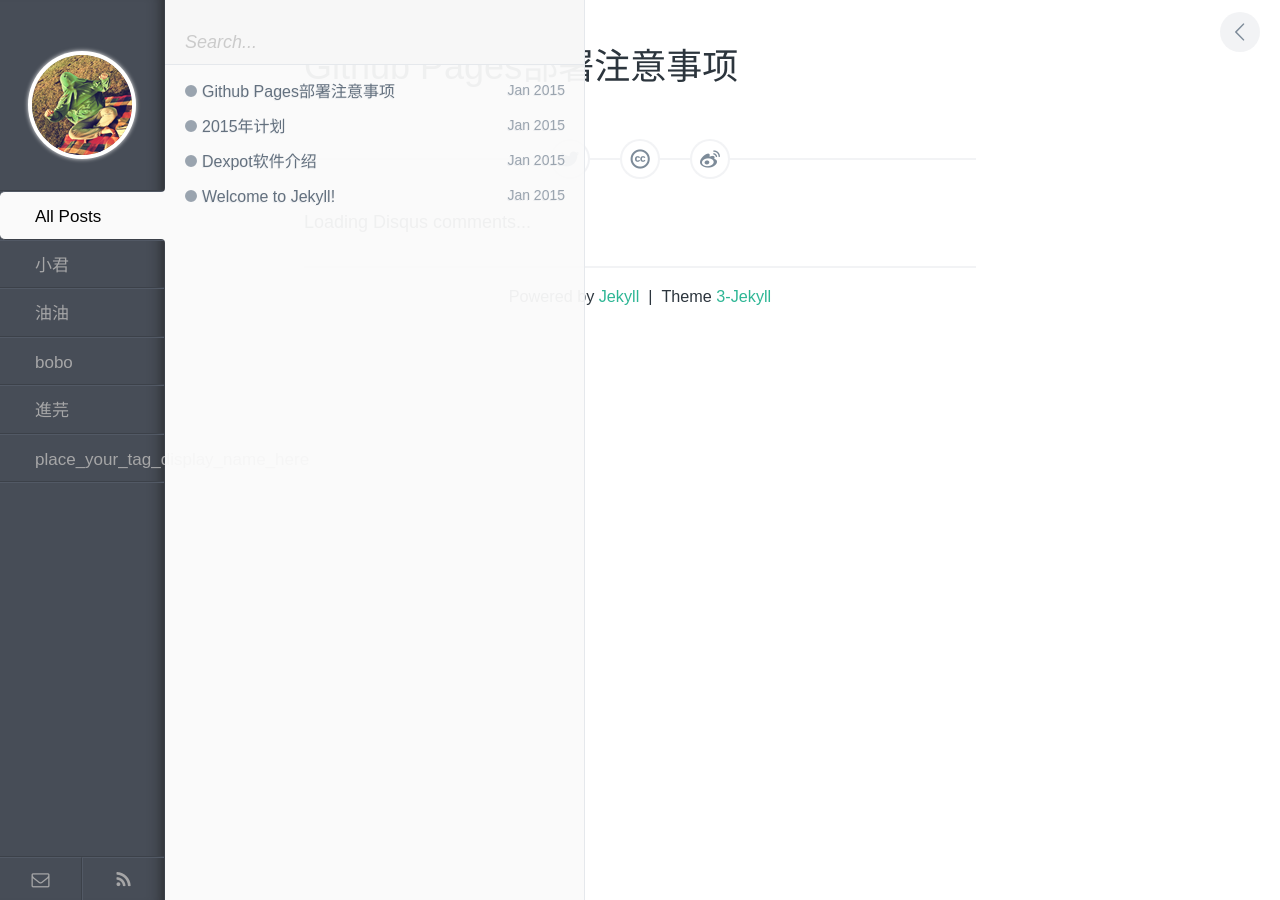
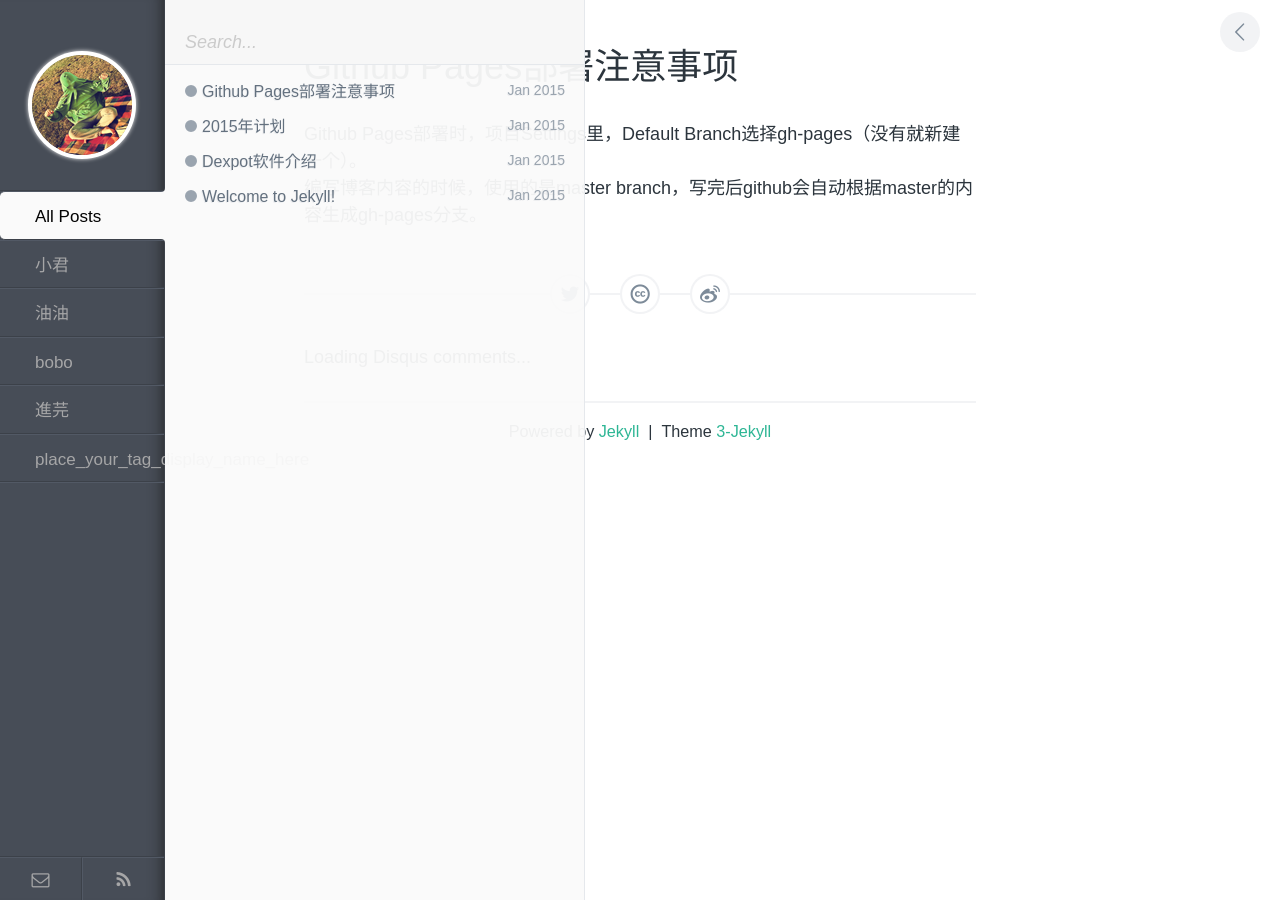
Before and after one commit to xjya/xjya.github.io, a Jekyll site: the page built from _posts/2015-01-06-github-pages-notes.markdown, in a window 1280 px wide. Built offline with Jekyll 4.4.1, drawn with Linux system fonts in a browser that asks for light colours; comment, search, counter and statistics services are not loaded.

Commit message:
2015年1月6日11:21:54

```diff
--- a/_posts/2015-01-06-github-pages-notes.markdown
+++ b/_posts/2015-01-06-github-pages-notes.markdown
@@ -5,3 +5,6 @@ date: 2015-01-06 11:06
 categories: 進芫
 permalink: /github-pages-notes.html
 ---
+
+Github Pages部署时，项目Settings里，Default Branch选择gh-pages（没有就新建一个）。
+编写博客内容的时候，使用的是master branch，写完后github会自动根据master的内容生成gh-pages分支。
```
